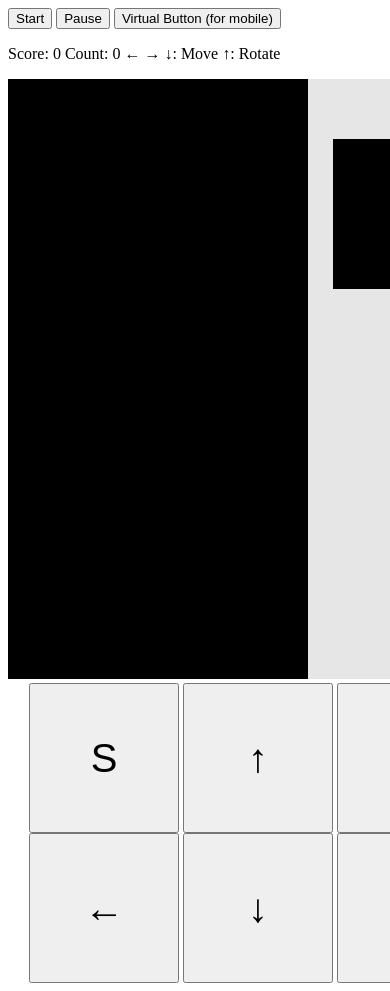
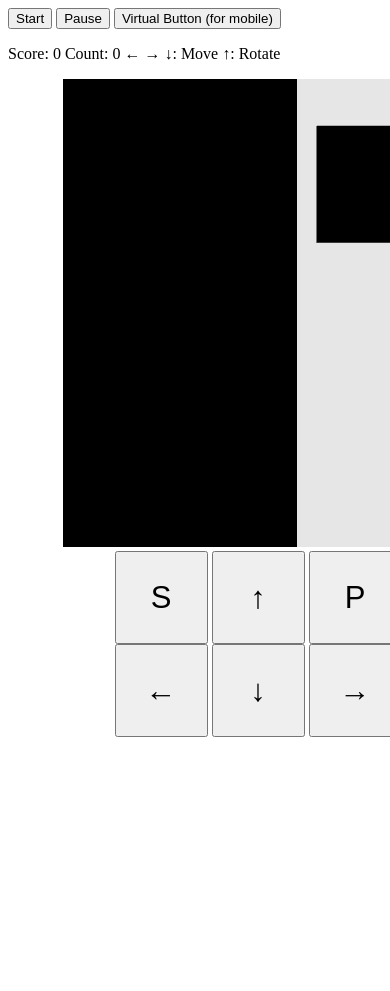
Before and after one commit to whatss7/PlainTetris, a plain HTML site: page index.html in a window 390 px wide. Both pictures are taken after a click on the button "Virtual Button (for mobile)". Shown: the top 991 px of the page. After the commit the page ends 844 px from the top, so only its background shows below. Drawn offline with Linux system fonts and the light colour scheme.

Commit message:
Updated mobile support

```diff
--- a/context.js
+++ b/context.js
@@ -9,6 +9,10 @@ var GameStopped = false
 var GameFailed = false
 
 var timer1, timer2
+
+var globalScale = 1
+var mobileScale = 1
+var currentScale = 1
 
 //#region Constants
 
@@ -66,6 +70,9 @@ var blocks = [
 var scores = [0, 100, 200, 400, 800]
 
 var initPos = [3, 3, 3, 3, 3, 3, 3]
+
+var canvasWidth = 500
+var canvasHeight = 600
 
 //#endregion
 
@@ -224,6 +231,21 @@ function render() {
     gl.clear(gl.COLOR_BUFFER_BIT | gl.DEPTH_BUFFER_BIT);
     gl.drawArrays(gl.TRIANGLES, 0, vertices.length);
 }
+
+function setCanvas() {
+    var canvas = document.getElementById("gl-canvas");
+
+    canvas.width = Math.floor(canvasWidth * currentScale);
+    canvas.height = Math.floor(canvasHeight * currentScale);
+
+    gl = WebGLUtils.setupWebGL(canvas);
+    if (!gl) {
+        alert("WebGL isn't available");
+    }
+
+    gl.viewport(0, 0, canvas.width, canvas.height);
+    gl.clearColor(0.9, 0.9, 0.9, 1.0);    //Background Color
+}
 //#endregion
 
 //#region Logics
@@ -235,7 +257,7 @@ function genNextBlock() {
     var blockSize = blocks[id].length
     currentBlock = nextBlock
     nextBlock = []
-    // Transpose and flip (a.k.a rotate) the matrix to get the correct shape
+    // Transpose and flip (a.k.a. rotate) the matrix to get the correct shape
     for (var i = 0; i < blockSize; i++) {
         nextBlock.push([])
         for (var j = 0; j < blockSize; j++) {
@@ -498,21 +520,32 @@ function pauseGame() {
 var vBtnShown = false
 
 function showVirtualBtns() {
-    var vBtn =
-        '<input type="button" onclick="startGame()" value="S" style="width:150px;height:150px;font-size:40px"/>\n' +
-        '<input type="button" onclick="requestUp()" value="&uarr;" style="width:150px;height:150px;font-size:40px"/>\n' +
-        '<input type="button" onclick="pauseGame()" value="P" style="width:150px;height:150px;font-size:40px"/>\n' +
-        '<br/>\n' +
-        '<input type="button" onclick="requestLeft()" value="&larr;" style="width:150px;height:150px;font-size:40px"/>\n' +
-        '<input type="button" onclick="requestDown()" value="&darr;" style="width:150px;height:150px;font-size:40px"/>\n' +
-        '<input type="button" onclick="requestRight()" value="&rarr;" style="width:150px;height:150px;font-size:40px"/>'
+
+    gl.viewport(0, 0, gl.drawingBufferWidth, gl.drawingBufferHeight);
+    draw();
+
+    vBtnShown = !vBtnShown;
+
+    currentScale = vBtnShown ? mobileScale : globalScale;
+
+    var btnSize = "" + Math.floor(120 * currentScale)
+    var fontSize = "" + Math.floor(40 * currentScale)
+
     if (vBtnShown) {
+        var vBtn =
+            '<input type="button" onclick="startGame()" value="S" style="width:' + btnSize + 'px;height:' + btnSize + 'px;font-size:' + fontSize + 'px"/>\n' +
+            '<input type="button" onclick="requestUp()" value="&uarr;" style="width:' + btnSize + 'px;height:' + btnSize + 'px;font-size:' + fontSize + 'px"/>\n' +
+            '<input type="button" onclick="pauseGame()" value="P" style="width:' + btnSize + 'px;height:' + btnSize + 'px;font-size:' + fontSize + 'px"/>\n' +
+            '<br/>\n' +
+            '<input type="button" onclick="requestLeft()" value="&larr;" style="width:' + btnSize + 'px;height:' + btnSize + 'px;font-size:' + fontSize + 'px"/>\n' +
+            '<input type="button" onclick="requestDown()" value="&darr;" style="width:' + btnSize + 'px;height:' + btnSize + 'px;font-size:' + fontSize + 'px"/>\n' +
+            '<input type="button" onclick="requestRight()" value="&rarr;" style="width:' + btnSize + 'px;height:' + btnSize + 'px;font-size:' + fontSize + 'px"/>'
+        document.getElementById("btnBox").innerHTML = vBtn
+    } else {
         document.getElementById("btnBox").innerHTML = ""
-        vBtnShown = false
-    } else {
-        document.getElementById("btnBox").innerHTML = vBtn
-        vBtnShown = true
     }
+    setCanvas()
+    draw()
 }
 
 function requestUp() {
@@ -534,18 +567,25 @@ function requestRight() {
 
 window.onload = function init() {
 
-    var canvas = document.getElementById("gl-canvas");
+    var windowWidth = window.innerWidth
+        || document.documentElement.clientWidth
+        || document.body.clientWidth;
 
-    gl = WebGLUtils.setupWebGL(canvas);
-    if (!gl) {
-        alert("WebGL isn't available");
-    }
+    var windowHeight = window.innerHeight
+        || document.documentElement.clientHeight
+        || document.body.clientHeight;
 
-    //  Configure WebGL
+    if (windowWidth < 500 || windowHeight < 700) {
+        globalScale = Math.min(windowWidth / 500, windowHeight / 600);
+    } else globalScale = 1
 
-    gl.viewport(0, 0, canvas.width, canvas.height);
-    gl.clearColor(0.9, 0.9, 0.9, 1.0);    //Background Color
+    if (windowWidth < 500 || windowHeight < 1000) {
+        mobileScale = Math.min(windowWidth / 500, windowHeight / 1000);
+    } else mobileScale = 1
 
+    currentScale = globalScale
+
+    setCanvas()
     initBoard()
     draw()
 };
--- a/index.html
+++ b/index.html
@@ -54,7 +54,7 @@
         <p id="count" class="inline">0</p>
         <p class="inline">&larr; &rarr; &darr;: Move &uarr;: Rotate</p>
     </div>
-    <div class="container">
+    <div class="container" style="text-align:center">
         <canvas id="gl-canvas" width="500" height="600">
             Oops ... your browser doesn't support the HTML5 canvas element
         </canvas>
```
